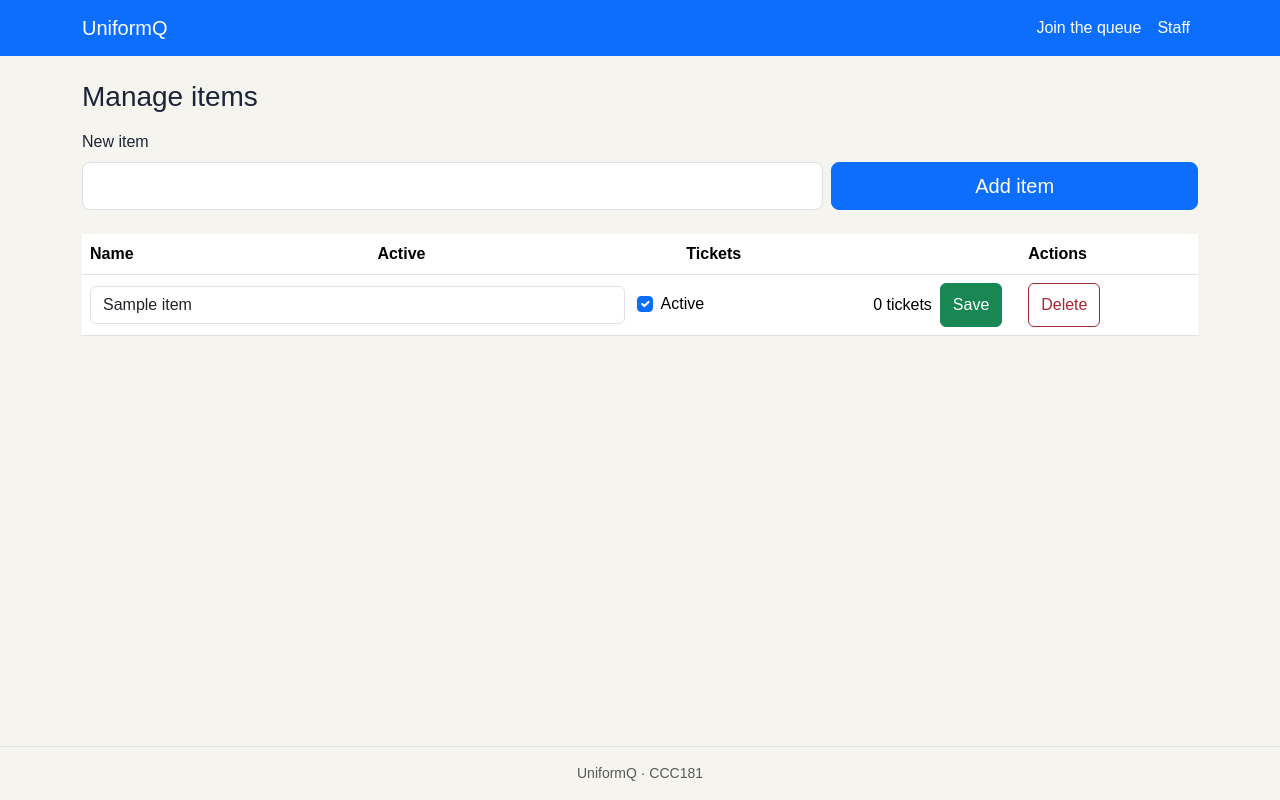
After one commit to JekoBot/CCC181, a Flask app: page /staff/items in a window 1280 px wide. The commit adds this page. Run offline with Flask 3, Linux system fonts and the light colour scheme; tables that the repository leaves empty hold one stand-in row (values such as "Sample post").

Commit message:
Add staff actions, delete and manage items

```diff
--- a/app.py
+++ b/app.py
@@ -12,7 +12,7 @@ from flask import Flask, abort, flash, redirect, render_template, request, sessi
 from flask_migrate import Migrate
 from sqlalchemy.exc import IntegrityError
 from datetime import timedelta, timezone
-from sqlalchemy import func
+from sqlalchemy import func, update
 
 from models import Item, Ticket, TicketItem, db
 
@@ -42,24 +42,9 @@ def seed():
             db.session.add(Item(name=name))
     db.session.commit()
     print("Items are ready.")
-SERVICES = [
-    {"id": 1, "name": "PE shirt"},
-    {"id": 2, "name": "PE pants"},
-]
+
+
 SIZES = ["XS", "S", "M", "L", "XL", "2XL"]
-
-# Sample data for the demo. A real app would load this from a database later.
-# Each ticket: number, name, section, items, status, session_id
-# items is a list of {"service_id", "size"}, one or two entries
-# status is one of: waiting, called, served, no-show, left
-TICKETS = [
-    {"number": 1, "name": "Ana", "section": "BSCS 1A",
-     "items": [{"service_id": 1, "size": "M"}, {"service_id": 2, "size": "L"}],
-     "status": "waiting", "session_id": None},
-    {"number": 2, "name": "Ben", "section": "BSCS 1B",
-     "items": [{"service_id": 1, "size": "L"}],
-     "status": "waiting", "session_id": None},
-]
 
 STATUS_LABELS = {"waiting": "Waiting", "called": "Called", "served": "Served",
                  "no-show": "No-show", "left": "Left the queue"}
@@ -68,13 +53,23 @@ STATUS_BADGES = {"waiting": "text-bg-warning", "called": "text-bg-success",
                  "left": "text-bg-secondary"}
 
 
-def find_ticket(ticket_id):
-    return next((t for t in TICKETS if t["number"] == ticket_id), None)
-
-
 def active_items():
     stmt = db.select(Item).filter_by(active=True).order_by(Item.name)
     return db.session.scalars(stmt).all()
+
+def all_items():
+    return db.session.scalars(db.select(Item).order_by(Item.name)).all()
+
+
+def change_status(ticket_id, expected, new_status):
+    """Update a ticket only if it still has an expected status. True if it changed."""
+    values = {"status": new_status}
+    if new_status == "called":
+        values["called_at"] = func.now()
+    result = db.session.execute(
+        update(Ticket).where(Ticket.id == ticket_id, Ticket.status.in_(expected)).values(**values))
+    db.session.commit()
+    return result.rowcount == 1
 
 
 def active_ticket():
@@ -207,11 +202,10 @@ def ticket(ticket_id):
 
 @app.post("/queue/<int:ticket_id>/leave")
 def leave_queue(ticket_id):
-    t = find_ticket(ticket_id)
-    if t is None:
-        abort(404)
-    if t["status"] in ("waiting", "called"):
-        t["status"] = "left"
+    t = db.get_or_404(Ticket, ticket_id)
+    if t.session_id != session.get("session_id"):
+        abort(403)  # only the browser that joined can leave
+    if change_status(ticket_id, ("waiting", "called"), "left"):  # soft delete: the row stays
         flash("You left the queue.", "info")
     else:
         flash("This queue number is no longer active.", "warning")
@@ -231,9 +225,6 @@ def ticket_status(ticket_id):
         "go_to_venue": should_go_to_venue(t, ahead),
         "active": t.status in ("waiting", "called"),
     }
-
-def all_items():
-    return db.session.scalars(db.select(Item).order_by(Item.name)).all()
 
 
 @app.get("/staff")
@@ -275,34 +266,101 @@ def staff_dashboard():
 
 @app.post("/staff/call-next")
 def call_next():
-    service_id = request.form.get("service_id", type=int)
-    waiting = [t for t in TICKETS
-               if t["status"] == "waiting"
-               and (service_id is None or any(i["service_id"] == service_id for i in t["items"]))]
-    if not waiting:
+    item_id = request.form.get("service_id", type=int)
+    stmt = (db.select(Ticket).where(Ticket.status == "waiting")
+            .order_by(Ticket.joined_at, Ticket.id).limit(1))
+    if item_id:
+        stmt = stmt.where(Ticket.items.any(TicketItem.item_id == item_id))
+    nxt = db.session.scalar(stmt)
+    if nxt is None:
         flash("No one is waiting.", "warning")
+    elif change_status(nxt.id, ("waiting",), "called"):
+        flash(f"Queue number #{nxt.id} ({nxt.name}) called.", "info")
     else:
-        nxt = min(waiting, key=lambda t: t["number"])
-        nxt["status"] = "called"
-        flash(f"Queue number #{nxt['number']} ({nxt['name']}) called.", "info")
-    return redirect(url_for("staff_dashboard", service_id=service_id))
+        flash("That ticket just changed. Please try again.", "warning")
+    return redirect(url_for("staff_dashboard", service_id=item_id))
+
+
+STAFF_ACTIONS = {"serve": "served", "no-show": "no-show"}
 
 
 @app.post("/staff/tickets/<int:ticket_id>/<action>")
 def staff_action(ticket_id, action):
-    new_status = {"serve": "served", "no-show": "no-show"}.get(action)
-    t = find_ticket(ticket_id)
-    if t is None or new_status is None:
+    new_status = STAFF_ACTIONS.get(action)
+    if new_status is None:
         abort(404)
-    if t["status"] != "called":
+    db.get_or_404(Ticket, ticket_id)
+    if change_status(ticket_id, ("called",), new_status):
+        flash(f"Queue number #{ticket_id} marked {STATUS_LABELS[new_status].lower()}.", "info")
+    else:
         flash(f"Queue number #{ticket_id} must be called first.", "warning")
-    else:
-        t["status"] = new_status
-        flash(f"Queue number #{ticket_id} marked {STATUS_LABELS[new_status].lower()}.", "info")
     return redirect(url_for("staff_dashboard",
                             service_id=request.form.get("service_id", type=int)))
 
 
+@app.post("/staff/delete/<int:ticket_id>")
+def delete_ticket(ticket_id):
+    t = db.get_or_404(Ticket, ticket_id)
+    db.session.delete(t)  # hard delete: its item lines go too (ON DELETE CASCADE)
+    db.session.commit()
+    flash(f"Queue number #{ticket_id} was deleted.", "warning")
+    return redirect(url_for("staff_dashboard"))
+
+@app.get("/staff/items")
+def items_list():
+    items = all_items()
+    counts = {i.id: db.session.scalar(
+                  db.select(func.count(TicketItem.id)).where(TicketItem.item_id == i.id))
+              for i in items}
+    return render_template("items.html", items=items, counts=counts)
+
+
+@app.post("/staff/items")
+def item_create():
+    name = request.form.get("name", "").strip()
+    if not name or len(name) > 60:
+        flash("Enter an item name (up to 60 characters).", "danger")
+        return redirect(url_for("items_list"))
+    db.session.add(Item(name=name))
+    try:
+        db.session.commit()
+        flash(f"Item “{name}” added.", "success")
+    except IntegrityError:
+        db.session.rollback()
+        flash(f"An item named “{name}” already exists.", "danger")
+    return redirect(url_for("items_list"))
+
+
+@app.post("/staff/items/<int:item_id>/edit")
+def item_edit(item_id):
+    item = db.get_or_404(Item, item_id)
+    name = request.form.get("name", "").strip()
+    if not name or len(name) > 60:
+        flash("Enter an item name (up to 60 characters).", "danger")
+        return redirect(url_for("items_list"))
+    item.name = name
+    item.active = request.form.get("active") == "on"  # an unticked box is not sent at all
+    try:
+        db.session.commit()
+        flash(f"Item “{name}” saved.", "success")
+    except IntegrityError:
+        db.session.rollback()
+        flash(f"An item named “{name}” already exists.", "danger")
+    return redirect(url_for("items_list"))
+
+
+@app.post("/staff/items/<int:item_id>/delete")
+def item_delete(item_id):
+    item = db.get_or_404(Item, item_id)
+    name = item.name
+    if item.ticket_items:
+        flash(f"“{name}” has tickets, so it cannot be deleted. Switch it off instead.", "danger")
+    else:
+        db.session.delete(item)
+        db.session.commit()
+        flash(f"Item “{name}” deleted.", "warning")
+    return redirect(url_for("items_list"))
+
 if __name__ == "__main__":
     # Lets you also start the app with: python app.py
     app.run(debug=True)
--- a/static/js/main.js
+++ b/static/js/main.js
@@ -19,3 +19,8 @@ if (joinForm) {
     }
   });
 }
+document.querySelectorAll("form[data-confirm]").forEach((form) => {
+  form.addEventListener("submit", (event) => {
+    if (!confirm(form.dataset.confirm)) event.preventDefault();
+  });
+});
--- /dev/null
+++ b/templates/items.html
@@ -0,0 +1,52 @@
+{% extends "base.html" %}
+{% block title %}Manage items · UniformQ{% endblock %}
+
+{% block content %}
+<h1 class="h3 mb-3">Manage items</h1>
+
+<form method="post" action="{{ url_for('item_create') }}" class="row g-2 mb-4">
+  <div class="col-12 col-md-8">
+    <label for="new-name" class="form-label">New item</label>
+    <input id="new-name" name="name" type="text" maxlength="60" required class="form-control form-control-lg">
+  </div>
+  <div class="col-12 col-md-4 d-flex align-items-end">
+    <button type="submit" class="btn btn-primary btn-lg w-100">Add item</button>
+  </div>
+</form>
+
+<div class="table-responsive">
+  <table class="table align-middle">
+    <caption class="visually-hidden">Uniform items</caption>
+    <thead>
+      <tr><th scope="col">Name</th><th scope="col">Active</th>
+          <th scope="col">Tickets</th><th scope="col">Actions</th></tr>
+    </thead>
+    <tbody>
+      {% for i in items %}
+      <tr>
+        <td colspan="3">
+          <form method="post" action="{{ url_for('item_edit', item_id=i.id) }}" class="row g-2 align-items-center">
+            <div class="col-7">
+              <label for="name-{{ i.id }}" class="visually-hidden">Name of item {{ i.id }}</label>
+              <input id="name-{{ i.id }}" name="name" value="{{ i.name }}" maxlength="60" required class="form-control">
+            </div>
+            <div class="col-3 form-check ms-2">
+              <input id="active-{{ i.id }}" name="active" type="checkbox" class="form-check-input" {% if i.active %}checked{% endif %}>
+              <label for="active-{{ i.id }}" class="form-check-label">Active</label>
+            </div>
+            <div class="col-auto">{{ counts[i.id] }} tickets</div>
+            <div class="col-auto"><button class="btn btn-success">Save</button></div>
+          </form>
+        </td>
+        <td>
+          <form method="post" action="{{ url_for('item_delete', item_id=i.id) }}"
+                data-confirm="Delete {{ i.name }}?">
+            <button class="btn btn-outline-danger">Delete</button>
+          </form>
+        </td>
+      </tr>
+      {% endfor %}
+    </tbody>
+  </table>
+</div>
+{% endblock %}
```
Also changed, not shown: templates/staff.html (+9 -1 lines).
